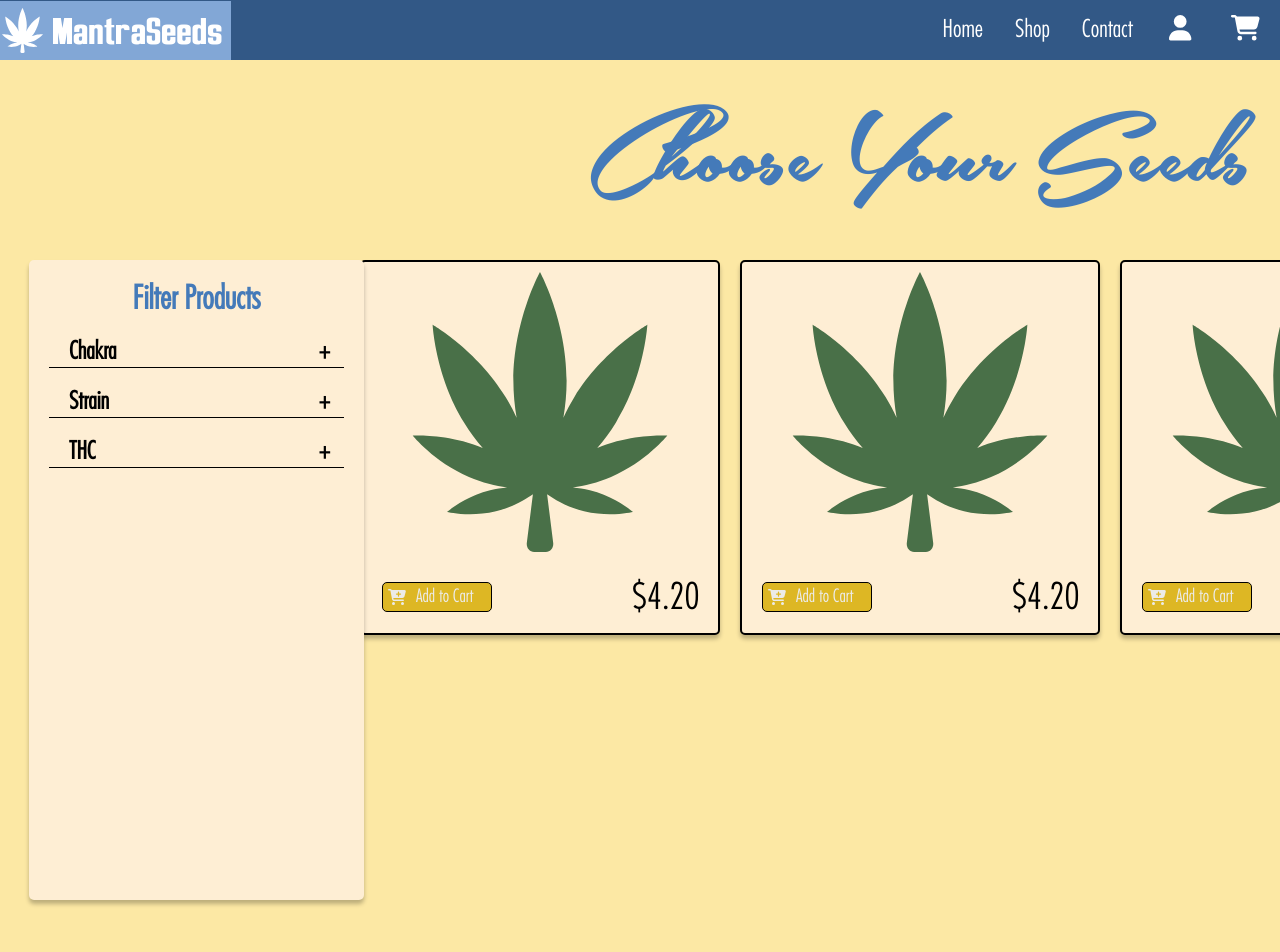
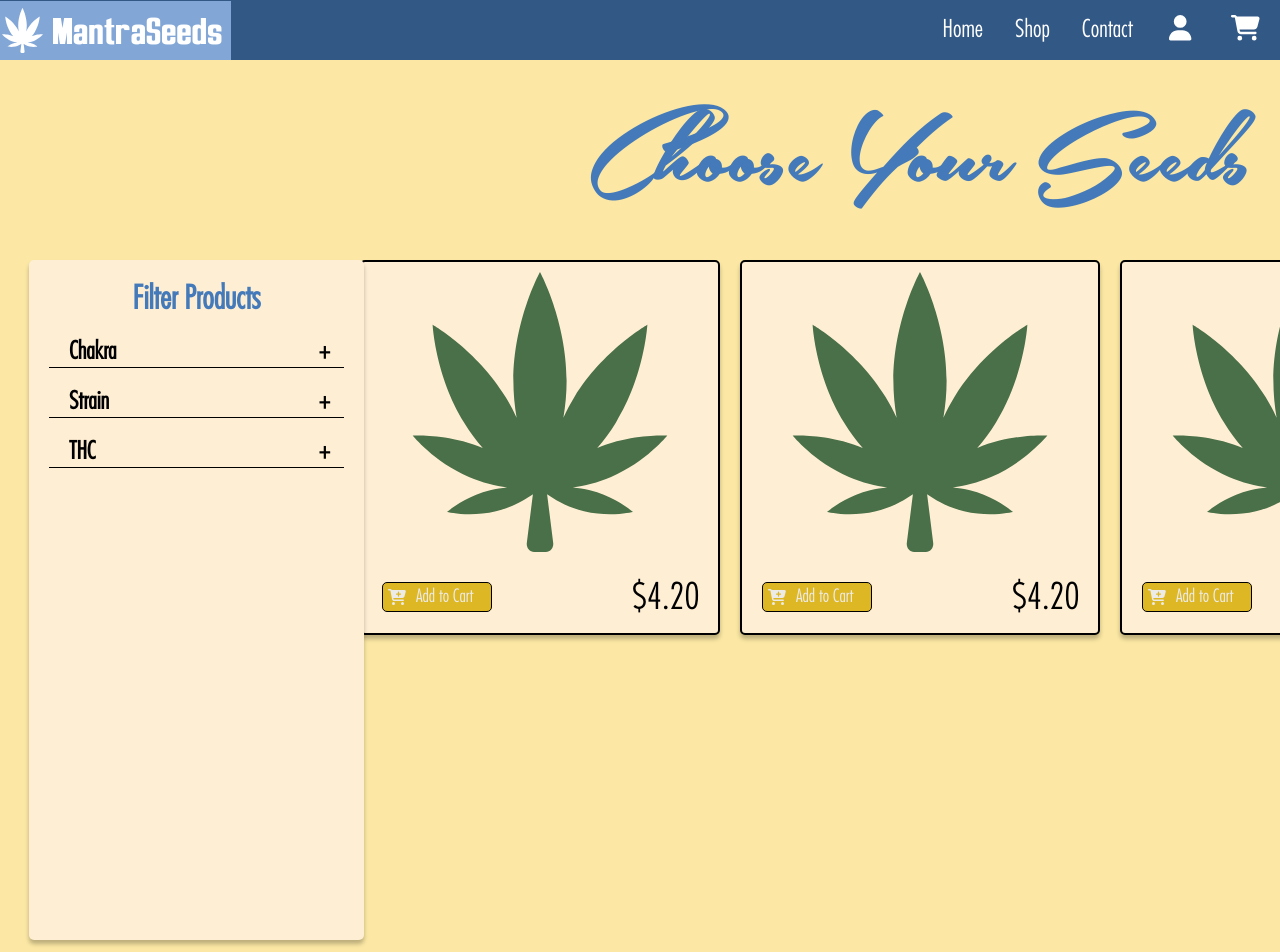
Before and after one commit to EricJamesCrow/mantra-seeds, a React (Create React App) app: page /shop in a window 1280 px wide. Shown: the top 952 px of the page. Built offline with nearby package versions, Linux system fonts and the light colour scheme; the HTML template or start-up script is replaced by a standard one.

Commit message:
update Filter

```diff
--- a/src/components/Filter.css
+++ b/src/components/Filter.css
@@ -15,13 +15,38 @@
 .filter-list-container {
     display: flex;
     justify-content: space-between;
+    padding-top: 10px;
+    padding-right: 15px;
+}
+
+.filter-list-container input {
+    width: 25px;
+    height: 50px;
+    background-color: #eee;
+    /* margin-left: 0; */
+}
+
+.filter-list-container img {
+    width: 50px;
+    height: 50px;
+    border-radius: 50%;
+    border: 0.5px solid #000000;
+}
+
+.filter-list-container div {
+    font-family: 'Futura';
+    font-style: normal;
+    font-weight: 700;
+    font-size: 20px;
+    width: 40px;
+    line-height: 50px;
 }
 
 .filter-products-button-expanded {
     padding-top: 20px;
     padding-left: 20px;
     border-bottom: 1px solid #000000;
-    height: 280px;
+    height: 520px;
     overflow: hidden;
     transition: height ease-in-out 300ms;
 }
@@ -50,9 +75,3 @@
     font-weight: 700;
     font-size: 24px;
 }
-
-.filter-list-container input {
-    height: 25px;
-    width: 25px;
-    background-color: #eee;
-}
--- a/src/components/Filters.js
+++ b/src/components/Filters.js
@@ -40,8 +40,8 @@ export default function Filters({ product }) {
             {chakras.map(chakra => (
                 <div className="filter-list-container">
             <input type="checkbox"/>
-            <img />
-            <div>{chakra.text}</div>
+            <img src={chakra.image}/>
+            <div style={{ color: chakra.textColor }}>{chakra.text}</div>
             </div>
             ))}
           </div>
--- a/src/pages/shop/Shop.css
+++ b/src/pages/shop/Shop.css
@@ -72,7 +72,7 @@ body {
     background: #FEEED4;
     box-shadow: 0px 4px 4px rgba(0, 0, 0, 0.25);
     border-radius: 5px;
-    height: 80vh;
+    height: 85vh;
     width: 335px;
 }
 
```
